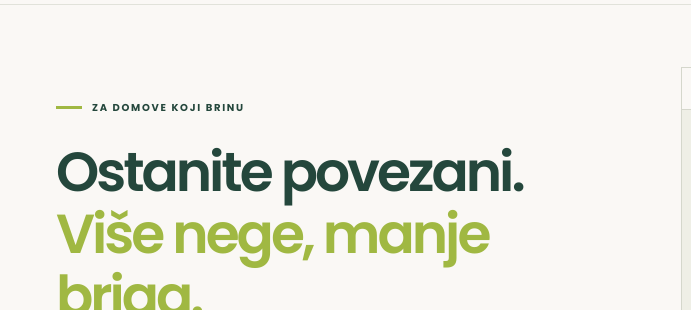
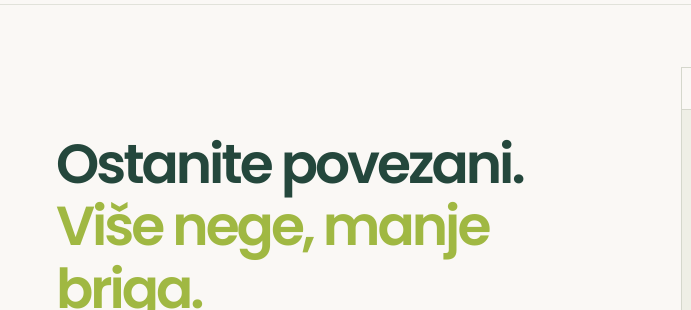
Before and after one commit to djuka6/negalink, a plain HTML site: page index.html in a window 1280 px wide. Shown: the part 94-404 px from the top of the page, 0-691 px from the left. Drawn offline with Linux system fonts and the light colour scheme.

Commit message:
Remove hero eyebrow copy from homepage

```diff
--- a/index.html
+++ b/index.html
@@ -180,11 +180,6 @@
       <main id="main" tabindex="-1">
         <section class="hero container" aria-labelledby="hero-title">
           <div class="hero-copy">
-            <p class="eyebrow">
-              <span aria-hidden="true"></span>
-              Za domove koji brinu
-            </p>
-
             <h1 id="hero-title">
               Ostanite povezani. <em>Više nege, manje briga.</em>
             </h1>
```
